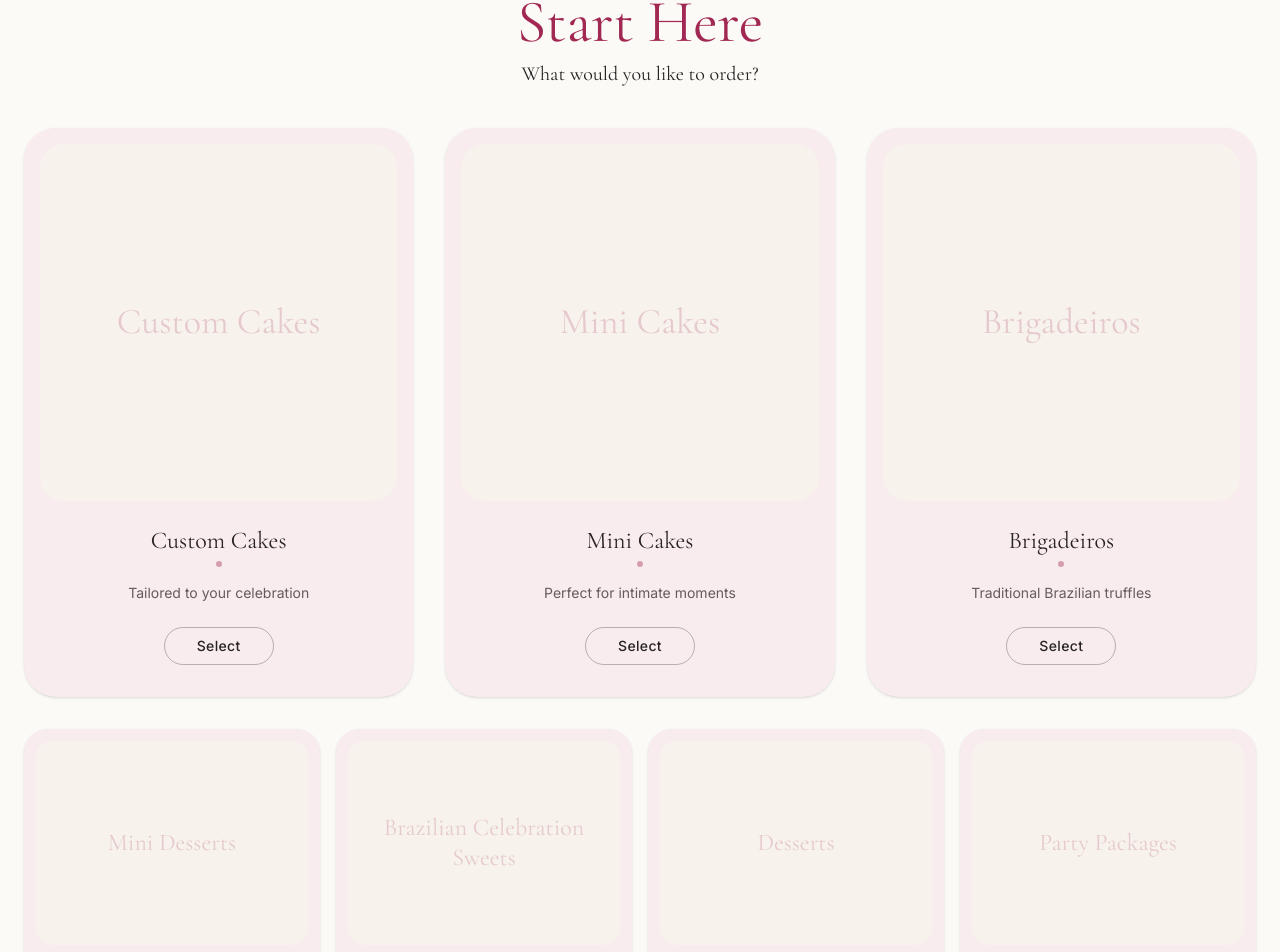
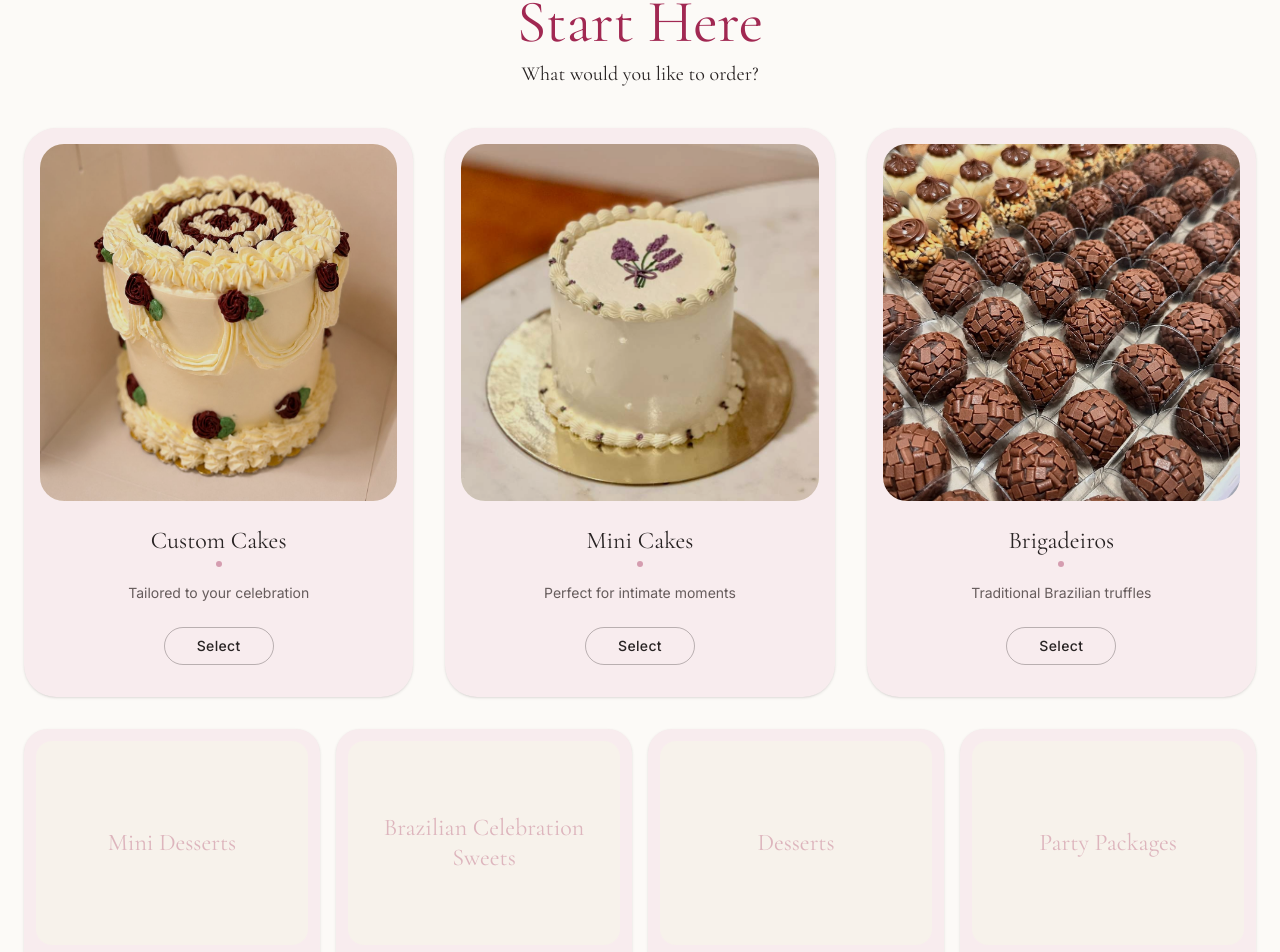
Before and after one commit to joabedev123-alt/monae-dessert-studio, a Next.js app: page /en in a window 1280 px wide. Shown: the part 1274-2226 px from the top of the page. Built offline with nearby package versions, Linux system fonts and the light colour scheme.

Commit message:
feat: adjust category images and add fallback

```diff
--- a/src/components/catalog/ProductCategories.tsx
+++ b/src/components/catalog/ProductCategories.tsx
@@ -32,9 +32,22 @@ export function ProductCategories({ lang, onSelectCategory }: ProductCategoriesP
               onClick={() => onSelectCategory(cat.id)}
             >
               <div className="relative w-full aspect-square bg-cream rounded-[1.5rem] overflow-hidden mb-6">
-                <div className="absolute inset-0 flex items-center justify-center text-primary/20 text-4xl font-serif">
-                  {cat.name[lang as 'en' | 'pt']}
-                </div>
+                {cat.image ? (
+                  <>
+                    <Image
+                      src={cat.image}
+                      alt={cat.name[lang as 'en' | 'pt']}
+                      fill
+                      className="object-cover group-hover:scale-105 transition-transform duration-700"
+                      sizes="(max-width: 768px) 100vw, 33vw"
+                    />
+                    <div className="absolute inset-0 bg-black/10 group-hover:bg-transparent transition-colors duration-500" />
+                  </>
+                ) : (
+                  <div className="absolute inset-0 flex items-center justify-center text-primary/30 text-4xl font-serif text-center p-4">
+                    {cat.name[lang as 'en' | 'pt']}
+                  </div>
+                )}
               </div>
 
               <div className="px-2 flex flex-col items-center flex-grow w-full">
@@ -67,9 +80,22 @@ export function ProductCategories({ lang, onSelectCategory }: ProductCategoriesP
               onClick={() => onSelectCategory(cat.id)}
             >
               <div className="relative w-full aspect-[4/3] bg-cream rounded-2xl overflow-hidden mb-4">
-                <div className="absolute inset-0 flex items-center justify-center text-primary/20 text-2xl font-serif text-center p-2 leading-tight">
-                  {cat.name[lang as 'en' | 'pt']}
-                </div>
+                {cat.image ? (
+                  <>
+                    <Image
+                      src={cat.image}
+                      alt={cat.name[lang as 'en' | 'pt']}
+                      fill
+                      className="object-cover group-hover:scale-105 transition-transform duration-700"
+                      sizes="(max-width: 768px) 50vw, 25vw"
+                    />
+                    <div className="absolute inset-0 bg-black/10 group-hover:bg-transparent transition-colors duration-500" />
+                  </>
+                ) : (
+                  <div className="absolute inset-0 flex items-center justify-center text-primary/30 text-xl md:text-2xl font-serif text-center p-2 leading-tight">
+                    {cat.name[lang as 'en' | 'pt']}
+                  </div>
+                )}
               </div>
 
               <div className="px-1 flex flex-col items-center flex-grow w-full">
--- a/src/data/catalog.ts
+++ b/src/data/catalog.ts
@@ -25,43 +25,43 @@ export const CATEGORIES: ProductInfo[] = [
     id: "custom_cakes",
     name: { en: "Custom Cakes", pt: "Bolos Personalizados" },
     description: { en: "Tailored to your celebration", pt: "Feito sob medida para sua celebração" },
-    image: "/images/custom-cake.jpg",
+    image: "/Imagens/bolo17.jpeg",
   },
   {
     id: "mini_cakes",
     name: { en: "Mini Cakes", pt: "Mini Cakes" },
     description: { en: "Perfect for intimate moments", pt: "Perfeito para momentos íntimos" },
-    image: "/images/mini-cake.jpg",
+    image: "/Imagens/bolo 05.jpeg",
   },
   {
     id: "brigadeiros",
     name: { en: "Brigadeiros", pt: "Brigadeiros" },
     description: { en: "Traditional Brazilian truffles", pt: "Tradicionais doces brasileiros" },
-    image: "/images/brigadeiros.jpg",
+    image: "/Imagens/docinho.jpeg",
   },
   {
     id: "mini_desserts",
     name: { en: "Mini Desserts", pt: "Mini Sobremesas / Tacinhas" },
     description: { en: "Delightful cups of joy", pt: "Deliciosas tacinhas de alegria" },
-    image: "/images/mini-desserts.jpg",
+    image: "",
   },
   {
     id: "brazilian_sweets",
     name: { en: "Brazilian Celebration Sweets", pt: "Bem-casados" },
     description: { en: "Classic party favors", pt: "Clássicos para festas" },
-    image: "/images/bem-casados.jpg",
+    image: "",
   },
   {
     id: "desserts",
     name: { en: "Desserts", pt: "Sobremesas" },
     description: { en: "To share with the family", pt: "Para compartilhar com a família" },
-    image: "/images/desserts.jpg",
+    image: "",
   },
   {
     id: "party_packages",
     name: { en: "Party Packages", pt: "Kits para Festa" },
     description: { en: "Curated sets for events", pt: "Kits selecionados para eventos" },
-    image: "/images/party-packages.jpg",
+    image: "",
   },
 ];
 
```
